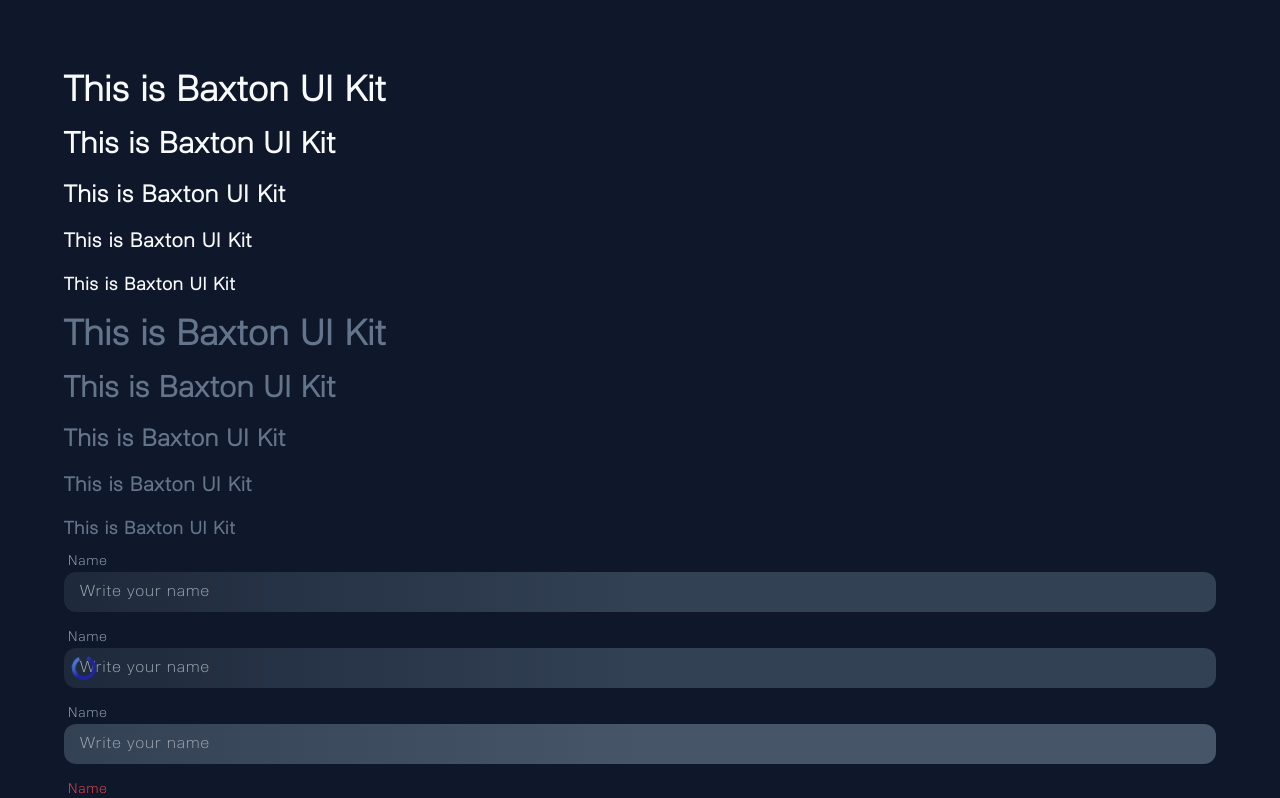
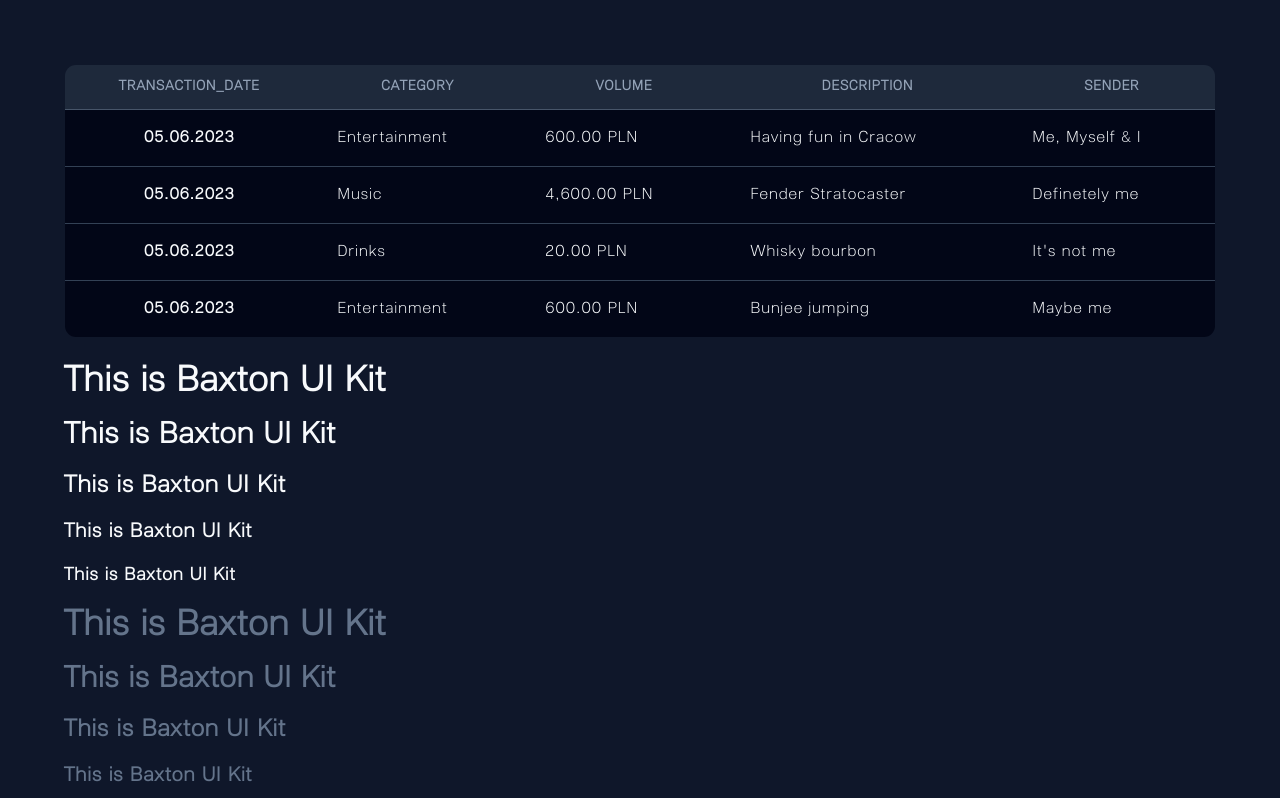
Before and after one commit to michalmytych/moneypenny-spa, a React (Create React App) app: page / in a window 1280 px wide. Shown: the top 798 px of the page. Built offline with nearby package versions, Linux system fonts and the light colour scheme.

Commit message:
Add basic DataTable component

```diff
--- a/src/App.tsx
+++ b/src/App.tsx
@@ -4,6 +4,7 @@ import InputMessage from './components/molecules/input/InputMessage';
 import InputGroup from './components/molecules/input/InputGroup';
 import Button from './components/molecules/button/Button';
 import Header from './components/atoms/typography/Header';
+import DataTable from './components/organisms/DataTable';
 
 const App: React.FC = () => {
   const [name, setName] = useState('');
@@ -14,6 +15,48 @@ const App: React.FC = () => {
 
   return (
     <div className="App p-16 bg-slate-900 h-full">
+      <InputGroup>
+        <DataTable
+          data={[
+            {
+              transaction_date: '05.06.2023',
+              category: 'Entertainment',
+              volume: '600.00 PLN',
+              description: 'Having fun in Cracow',
+              sender: 'Me, Myself & I',
+            },
+            {
+              transaction_date: '05.06.2023',
+              category: 'Music',
+              volume: '4,600.00 PLN',
+              description: 'Fender Stratocaster',
+              sender: 'Definetely me',
+            },
+            {
+              transaction_date: '05.06.2023',
+              category: 'Drinks',
+              volume: '20.00 PLN',
+              description: 'Whisky bourbon',
+              sender: "It's not me",
+            },
+            {
+              transaction_date: '05.06.2023',
+              category: 'Entertainment',
+              volume: '600.00 PLN',
+              description: 'Bunjee jumping',
+              sender: 'Maybe me',
+            }
+          ]}
+          columns={[
+            {key: 'transaction_date', label: 'TRANSACTION_DATE'},
+            {key: 'category', label: 'CATEGORY'},
+            {key: 'volume', label: 'VOLUME'},
+            {key: 'description', label: 'DESCRIPTION'},
+            {key: 'sender', label: 'SENDER'}
+          ]}
+        />
+      </InputGroup>
+
       <Header size={1}>This is Baxton UI Kit</Header>
       <Header size={2}>This is Baxton UI Kit</Header>
       <Header size={3}>This is Baxton UI Kit</Header>
--- /dev/null
+++ b/src/components/organisms/DataTable.tsx
@@ -0,0 +1,40 @@
+import React from 'react';
+
+type DataTableColumnAbstract = {
+    key: string,
+    label: string
+};
+
+interface DataTableProps {
+    data: Array<Record<string, any>>;
+    columns: Array<DataTableColumnAbstract>;
+}
+
+const DataTable: React.FC<DataTableProps> = ({ data, columns }) => {
+    return (
+        <div className="border border-transparent rounded-xl overflow-hidden ">
+            <table className='w-full'>
+                <thead className='bg-slate-800'>
+                    <tr className='border-b border-slate-600'>
+                        {columns.map((column: DataTableColumnAbstract, index: number) => (
+                            <th scope="col" className='text-slate-400 text-sm px-6 py-3 capitalize' key={index}>{column.label}</th>
+                        ))}
+                    </tr>
+                </thead>
+                <tbody className='rounded-b-xl'>
+                    {data.map((row, rowIndex) => (
+                        <tr key={rowIndex} className={`bg-slate-950 ${rowIndex < data.length - 1 ? 'border-b border-slate-700' : null}`}>
+                            {columns.map((column: DataTableColumnAbstract, columnIndex: number) => {
+                                return columnIndex === 0
+                                    ? <th scope="col" className='px-6 py-4 text-slate-50' key={columnIndex}>{row[column.key]}</th>
+                                    : <td className='px-6 py-4 text-slate-50' key={columnIndex}>{row[column.key]}</td>
+                            })}
+                        </tr>
+                    ))}
+                </tbody>
+            </table>
+        </div>
+    );
+};
+
+export default DataTable;
```
